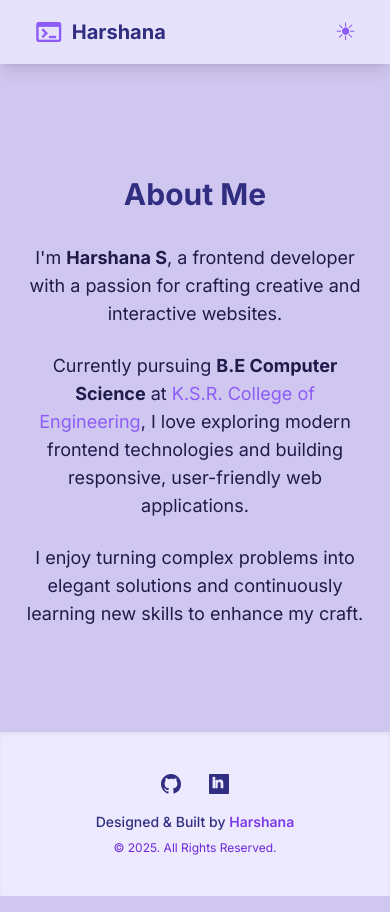
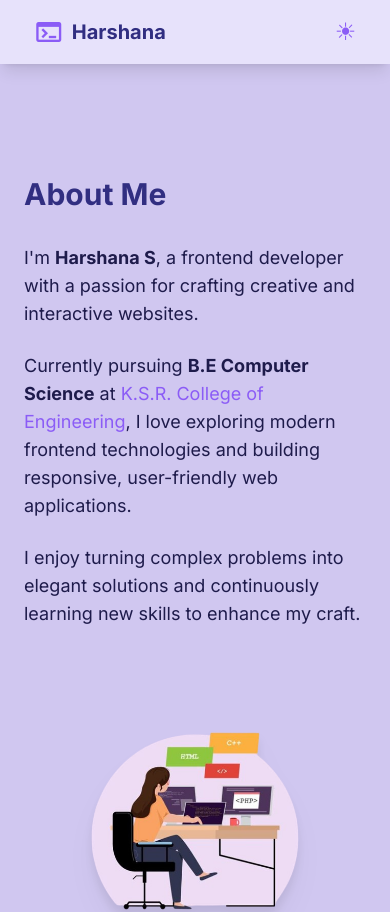
Before and after one commit to harshanasathasivam-bit/portfolio-react, a React (Vite) app: page /about in a window 390 px wide. Shown: the top 912 px of the page. Built offline with nearby package versions, Linux system fonts and the light colour scheme.

Commit message:
Add photo to aboubt page

```diff
--- a/src/pages/About.jsx
+++ b/src/pages/About.jsx
@@ -1,16 +1,43 @@
-import React from 'react'
+import React from 'react';
 
-export default function About(){
+export default function About() {
   return (
     <main className="pt-24 fade-up">
       <section id="about" className="py-20 fade-up">
-        <div className="container mx-auto px-6 text-center lg:text-left max-w-3xl">
-          <h2 className="text-3xl font-bold mb-8 text-indigo-900 dark:text-[#E4DFFB]">About Me</h2>
-          <p className="mb-6 text-lg">I'm <strong>Harshana S</strong>, a frontend developer with a passion for crafting creative and interactive websites.</p>
-          <p className="mb-6 text-lg">Currently pursuing <strong>B.E Computer Science</strong> at <span className="text-primary-light dark:text-primary-dark">K.S.R. College of Engineering</span>, I love exploring modern frontend technologies and building responsive, user-friendly web applications.</p>
-          <p className="mb-6 text-lg">I enjoy turning complex problems into elegant solutions and continuously learning new skills to enhance my craft.</p>
+        <div className="container mx-auto px-6 grid lg:grid-cols-2 gap-12 items-center max-w-6xl">
+
+          {/* LEFT SIDE TEXT */}
+          <div className="text-left">
+            <h2 className="text-3xl font-bold mb-8 text-indigo-900 dark:text-[#E4DFFB]">
+              About Me
+            </h2>
+
+            <p className="mb-6 text-lg">
+              I'm <strong>Harshana S</strong>, a frontend developer with a passion for crafting creative and interactive websites.
+            </p>
+
+            <p className="mb-6 text-lg">
+              Currently pursuing <strong>B.E Computer Science</strong> at
+              <span className="text-primary-light dark:text-primary-dark"> K.S.R. College of Engineering</span>,
+              I love exploring modern frontend technologies and building responsive, user-friendly web applications.
+            </p>
+
+            <p className="mb-6 text-lg">
+              I enjoy turning complex problems into elegant solutions and continuously learning new skills to enhance my craft.
+            </p>
+          </div>
+
+          {/* RIGHT SIDE IMAGE */}
+          <div className="flex justify-center lg:justify-end">
+            <img
+              src="/girl1.png"
+              alt="About"
+              className="w-[80%] md:w-[70%] lg:w-[90%] object-contain drop-shadow-xl rounded-xl"
+            />
+          </div>
+
         </div>
       </section>
     </main>
-  )
+  );
 }
```
Also changed, not shown: public/girl.jpg (added), public/girl1.png (added).
